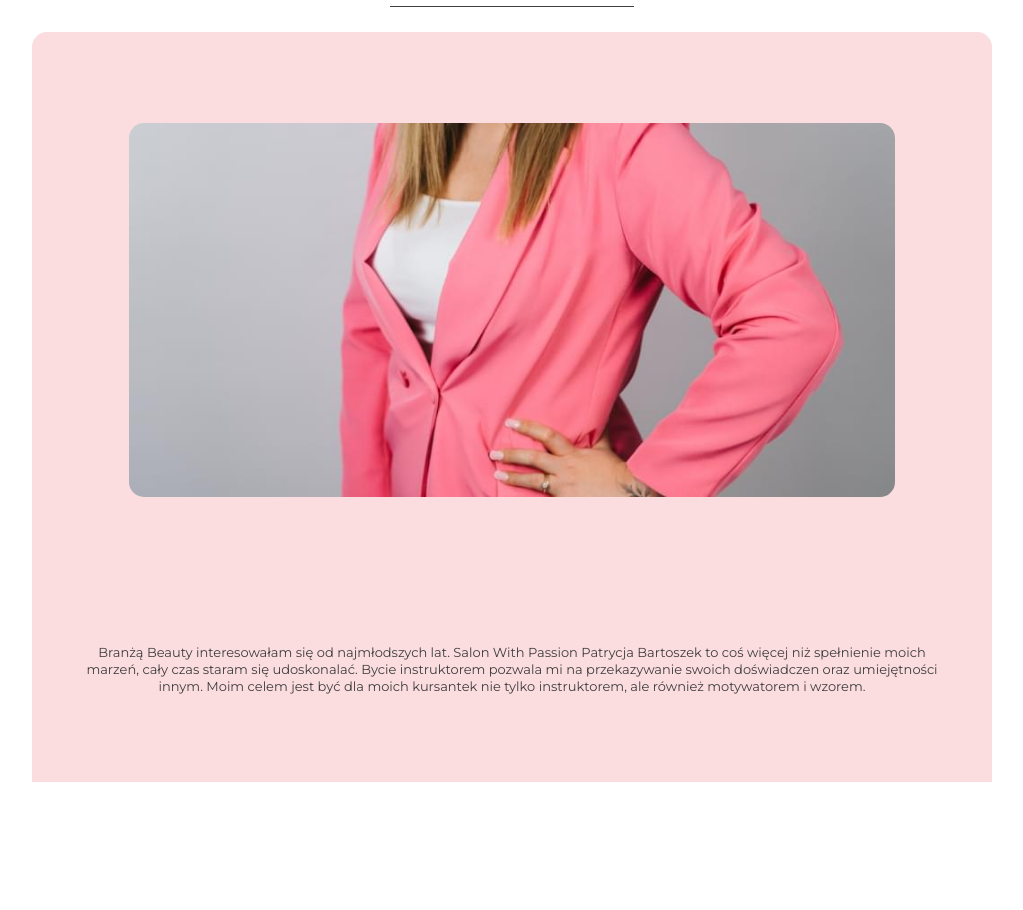
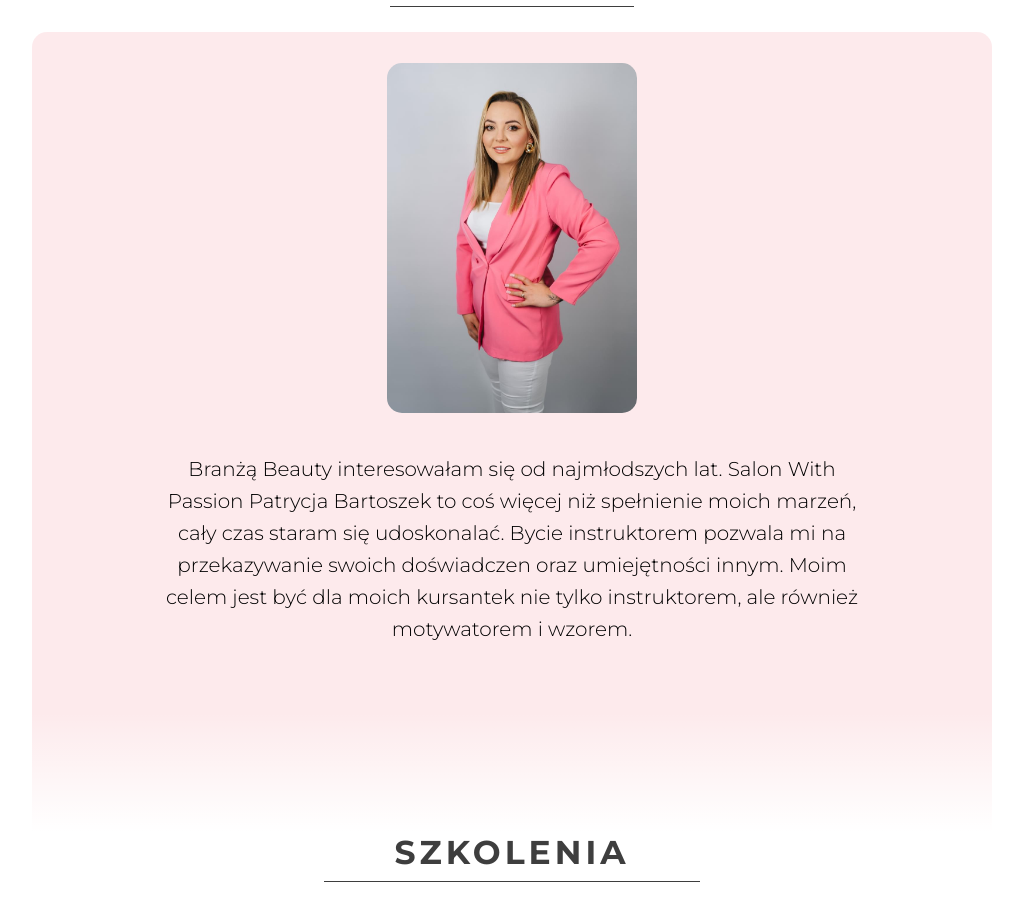
Before and after one commit to wicekknf/wicekknf.github.io, a website: page index.html in a window 1280 px wide. Shown: the part 1188-2098 px from the top of the page, without its empty margins (128-1151 px from the left). Drawn offline with Linux system fonts and the light colour scheme.

Commit message:
stardet working on courses

```diff
--- a/index.html
+++ b/index.html
@@ -47,8 +47,8 @@
 		</div>
 		<div class="big-menu-list">
 			<div class="link"><a  href="#">home</a></div>
-			<div class="link"><a href="#about-us">o mnie</a></div>
-			<div class="link"><a href="#ourTeam">szkolenia</a></div>
+			<div class="link"><a href="#about-me">o mnie</a></div>
+			<div class="link"><a href="#courses">szkolenia</a></div>
 			<div class="link"><a href="#offer">zabiegi</a></div>
 			<div class="link"><a href="#">nasz zespół</a></div>
 			<div class="link"><a href="#">kontakt</a></div>
@@ -57,8 +57,8 @@
 	<div class="nav-bottom">
 		<div class="menu-list">
 			<a href="#">home</a>
-			<a href="#about-us">o mnie</a>
-			<a href="#ourTeam">szkolenia</a>
+			<a href="#about-me">o mnie</a>
+			<a href="#courses">szkolenia</a>
 			<a href="#offer">zabiegi</a>
 			<a href="#">nasz zespół</a>
 			<a href="#">kontakt</a>
@@ -85,13 +85,16 @@
 			<h2 class="title-section">o mnie</h2>
 			<div class="about-me-box">
 				<div class="about-me-picture">
-					<!-- <img src="../../dist/img/Właścicielka.jpeg" alt=""> -->
 				</div>
 				<div class="about-me-text">
 					<p>Branżą Beauty interesowałam się od najmłodszych lat. Salon With Passion Patrycja Bartoszek to coś więcej niż spełnienie moich marzeń, cały czas staram się udoskonalać. Bycie instruktorem pozwala mi na przekazywanie swoich doświadczen oraz umiejętności innym. Moim celem jest być dla moich kursantek nie
 						tylko instruktorem, ale również motywatorem i wzorem.</p>
 				</div>
+				<div class="gradient"></div>
 			</div>
+		</section>
+		<section class="courses wrapper" id="courses">
+			<h2 class="title-section">szkolenia</h2>
 		</section>
 
 		<footer>
--- a/src/sass/_colors.scss
+++ b/src/sass/_colors.scss
@@ -5,4 +5,4 @@ $section-main: rgba(248, 189, 195, 0.119);
 $white : #ddd;
 $main-text: #3e3e3e;
 $border: rgb(254, 173, 181);
-$background: rgba(247, 185, 192, 0.5);
+$background: rgba(247, 185, 192, 0.3);
--- a/src/sass/main.scss
+++ b/src/sass/main.scss
@@ -32,6 +32,18 @@ body {
 		rgba(252, 140, 168, 0.9) 0%,
 		rgba(251, 171, 191, 0.9) 70%,
 		rgba(253, 212, 222, 0.9) 100%
+	);
+}
+
+.gradient {
+	position: absolute;
+	width: 100%;
+	bottom: 0;
+	height: 15%;
+	background: linear-gradient(
+		180deg,
+		rgba(255, 255, 255, 0) 0%,
+		rgba(255, 255, 255, 1) 100%
 	);
 }
 
@@ -258,18 +270,6 @@ nav {
 	background-color: rgba(255, 37, 91, 0.35);
 }
 
-.gradient {
-	position: absolute;
-	width: 100%;
-	bottom: 0;
-	height: 15%;
-	background: linear-gradient(
-		180deg,
-		rgba(255, 255, 255, 0) 0%,
-		rgba(255, 255, 255, 1) 100%
-	);
-}
-
 // HERO2
 
 .hero2 {
@@ -385,11 +385,11 @@ nav {
 }
 
 .about-me-box {
+	position: relative;
 	display: flex;
 	flex-direction: column;
-	justify-content: space-around;
 	align-items: center;
-	height: 750px;
+	height: 600px;
 	width: 80%;
 	padding: 0.1em;
 	background-color: color.$background;
@@ -397,18 +397,14 @@ nav {
 	border-top-right-radius: 15px;
 }
 .about-me-picture {
-
-	height: 90vw;
-	max-height: 50%;
-	width: 80%;
-	max-width: 80%;
+	height: 250px;
+	width: 150px;
 	margin-top: 3em;
 	background-image: url("../../dist/img/Właścicielka.jpeg");
 	background-size: cover;
 	background-position: center;
 	background-repeat: no-repeat;
 	border-radius: 15px;
-
 }
 
 // .about-me-picture img {
@@ -419,10 +415,59 @@ nav {
 // }
 
 .about-me-text {
-	padding: 2em 3em;
+	margin-bottom: 4em;
+	padding: 2em 2em;
+	text-align: center;
 	line-height: 1.3em;
 	font-size: 1.3rem;
-	text-align: center;
+	font-weight: 300;
+	color: black;
+}
+
+@media (width >= 376px) {
+	.about-me-text {
+		padding: 2em 4em;
+	}
+}
+
+@media (width >= 576px) {
+	.about-me-box {
+		height: 700px;
+	}
+	.about-me-text {
+		font-size: 1.6rem;
+		line-height: 1.4em;
+	}
+	.about-me-picture {
+		height: 350px;
+		width: 250px;
+	}
+}
+@media (width >= 768px) {
+	.about-me-box {
+		height: 750px;
+	}
+	.about-me-text {
+		font-size: 1.8rem;
+		line-height: 1.5em;
+	}
+}
+@media (width >= 992px) {
+	.about-me-box {
+		height: 800px;
+	}
+	.about-me-text {
+		font-size: 2rem;
+		padding: 2em 6em;
+		line-height: 1.6em;
+	}
+}
+
+.courses {
+	display: flex;
+	flex-direction: column;
+	align-items: center;
+	justify-content: center;
 }
 
 // FOOTER
```
Also changed, not shown: dist/css/main.min.css, 2 other files.
